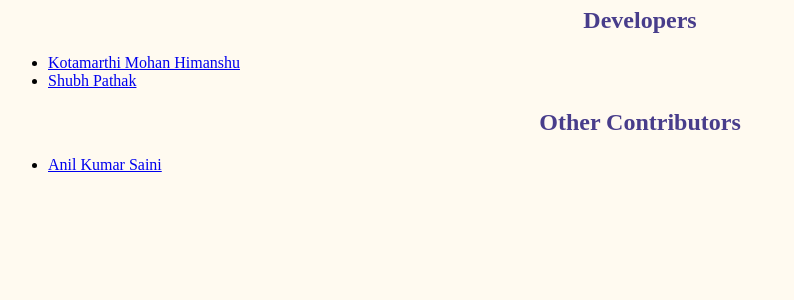
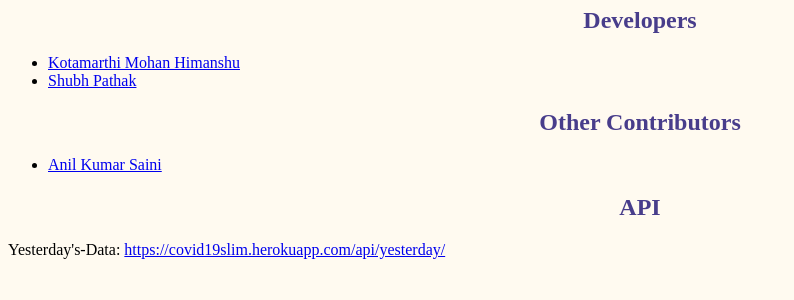
Before and after one commit to anonshubh/covid19-india, a Django app: page /about/ in a window 1280 px wide. Shown: the part 248-548 px from the top of the page, without its empty margins (0-794 px from the left). Run offline with Django 3.2, Linux system fonts and the light colour scheme.

Commit message:
Added API In About Section

```diff
--- a/templates/about.html
+++ b/templates/about.html
@@ -19,4 +19,6 @@
     <li><a target="_blank" href='https://www.youtube.com/channel/UC9I7YRGaia55f37U0PwRvMg'>Anil Kumar Saini</a></li>
 </ul>
 
+<h2>API</h2>
+<p>Yesterday's-Data: <a target="_blank" href="https://covid19slim.herokuapp.com/api/yesterday/">https://covid19slim.herokuapp.com/api/yesterday/<a></p>
 {% endblock %}
```
